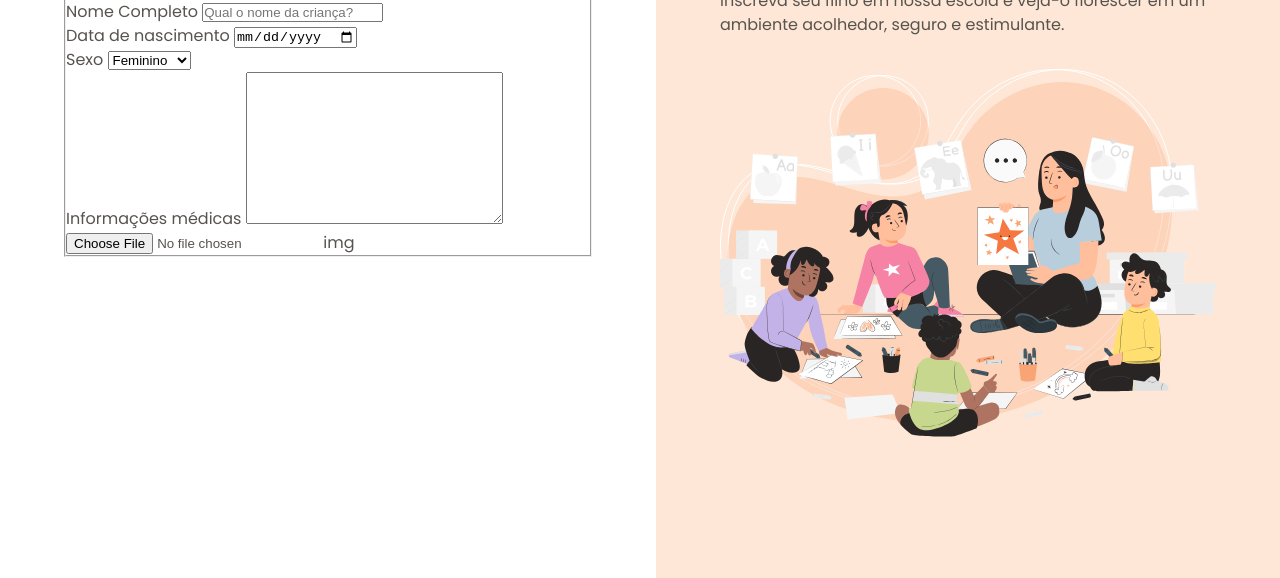
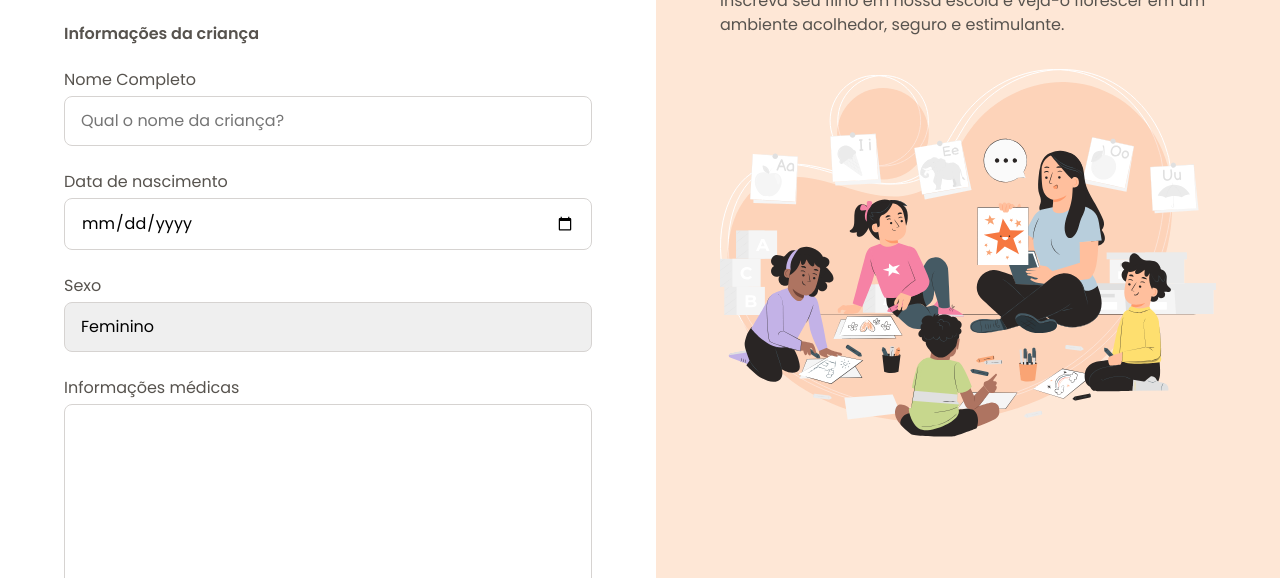
Before and after one commit to andreskull2/form-matricula-responsivo-v1, a plain HTML site: page index.html in a window 1280 px wide. Shown: the part 222-800 px from the top of the page. Drawn offline with Linux system fonts and the light colour scheme.

Commit message:
Starting Form Styles

```diff
--- a/index.html
+++ b/index.html
@@ -44,40 +44,36 @@
                             <label for="birth">Data de nascimento</label>
                             <input
                             id="birth"
+                            name="birth"
                             type="date"
-                            name="birth"
                             lang="pt-BR">
                         </div>
 
                         <div class="select-wrapper">
                             <label for="gender">Sexo</label>
-                            <select name="gender" id="gender">
-                                <option value="female">Feminino</option>
-                                <option value="male">Masculino</option>
+                            <select
+                                name="gender"
+                                id="gender">
+                                    <option value="female">Feminino</option>
+                                    <option value="male">Masculino</option>
                             </select>
                         </div>
 
                         <div class="textarea-wrapper">
                             <label for="medical-info">Informações médicas</label>
                             <textarea name="medical-info" id="medical-info" cols="30" rows="10"
-                                placeholder="A criança possui alguma condição médica que a escola
-                                deve estar ciente? Se sim, especifique">
+                                placeholder="A criança possui alguma condição médica que a escola deve estar ciente? Se sim, especifique">
                             </textarea>
                         </div>
 
                         <div class="droparea-wrapper">
                             <input type="file" id="birth-file" name="birth-file">
-                            img
-
+                            <img src="assets/icons/cloud-upload.svg" alt="">
+                            <p>Clique aqui para <br>
+                            selecionar os arquivos</p>
                         </div>
                     </fieldset>
                 </form>
-
-
-
-
-
-
             </div>
         </main>
 
--- /dev/null
+++ b/styles/fields/index.css
@@ -0,0 +1,26 @@
+input, textarea, select {
+    -webkit-appearance: none; /* Para navegadores Webkit */
+    -moz-appearance: none; /* Para Firefox */
+    appearance: none; /* Para navegadores modernos */
+
+    width: 100%;
+    border-radius: .5rem;
+    border: 1px solid var(--stroke-default);
+    padding: .75rem 1rem;
+    font: var(--text);
+}
+
+label {
+    font: var(--text-sm);
+    color: var(--text-secondary);
+    display: block;
+    margin-bottom: .25rem;
+}
+
+input:focus,
+select:focus,
+textarea:focus {
+    outline: .25rem solid var(--surface-secondary);
+    border: .125rem solid var(--stroke-highlight);
+    outline-offset: .1px;
+}
--- /dev/null
+++ b/styles/forms.css
@@ -0,0 +1,17 @@
+@import url(fields/index.css);
+
+form {
+    margin-top: 3rem;
+}
+
+fieldset {
+    border: none;
+
+    display: grid;
+    gap: 1.5rem;
+}
+
+legend {
+    font: 600 1rem/1.25 var(--font-family);
+    margin-bottom: 1.5rem;
+}
--- a/styles/index.css
+++ b/styles/index.css
@@ -1,2 +1,3 @@
 @import url(global.css);
 @import url(layout.css);
+@import url(forms.css);
```
